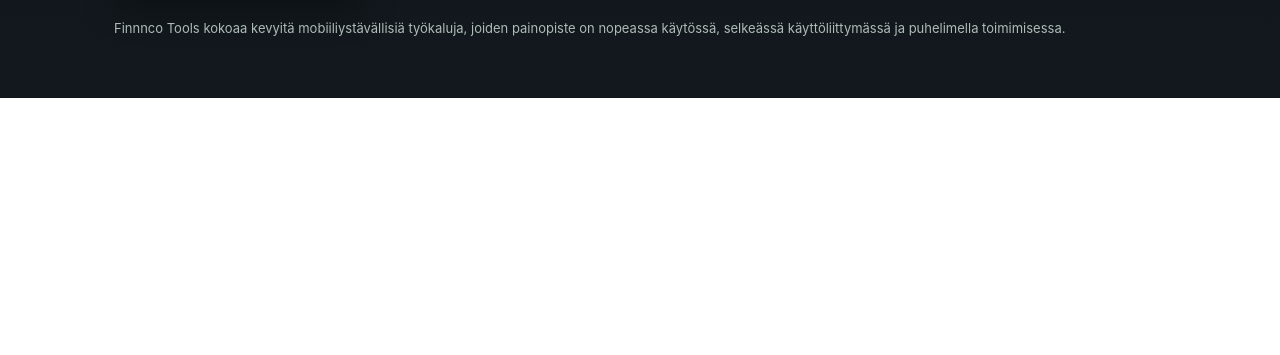
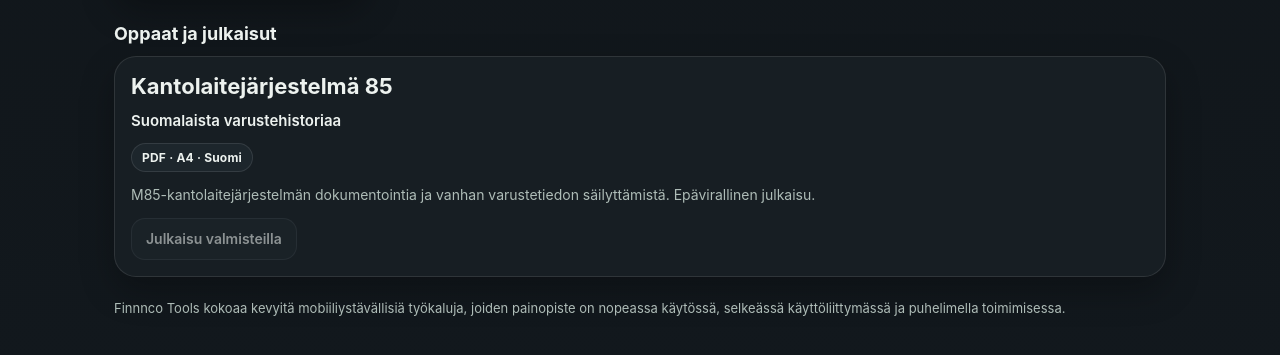
Before and after one commit to finnncofiles/finnncofiles.github.io, a plain HTML site: page index.html in a window 1280 px wide. Shown: the part 937-1292 px from the top of the page. Before the commit the page ends 1035 px from the top, so only its background shows below. Drawn offline with Linux system fonts and the light colour scheme.

Commit message:
Add files via upload

```diff
--- a/index.html
+++ b/index.html
@@ -100,6 +100,9 @@
       line-height: 1.55;
       font-size: 15px;
     }
+
+    .publications { margin-top: 26px; }
+    .publications .card { min-height: 0; }
 
     .section-title {
       margin: 0 0 12px;
@@ -216,7 +219,7 @@
     <div class="topbar">
       <div class="brand">
         <h1>Finnnco Tools</h1>
-        <p id="introLine">Kevyitä mobiiliystävällisiä työkaluja yhteen rajattuun ongelmaan kerrallaan.</p>
+        <p id="introLine">Mobiiliystävällisiä työkaluja, oppaita ja julkaisuja.</p>
       </div>
       <div class="lang-switch" aria-label="Language selector">
         <button class="active" data-lang="fi">FI</button>
@@ -283,13 +286,35 @@
       </article>
     </div>
 
+    <section class="publications" aria-labelledby="publicationsTitle">
+      <h2 class="section-title" id="publicationsTitle" data-i18n="publicationsTitle">Oppaat ja julkaisut</h2>
+      <div class="grid">
+        <article class="card">
+          <h3 data-i18n="m85.title">Kantolaitejärjestelmä 85</h3>
+          <div class="subtitle" data-i18n="m85.subtitle">Suomalaista varustehistoriaa</div>
+          <div class="badge" data-i18n="m85.format">PDF · A4 · Suomi</div>
+          <p data-i18n="m85.desc">M85-kantolaitejärjestelmän dokumentointia ja vanhan varustetiedon säilyttämistä. Epävirallinen julkaisu.</p>
+          <div class="actions">
+            <!-- Julkaisulinkki lisätään, kun julkinen PDF-versio ja julkaisuoikeudet on tarkistettu. -->
+            <span class="btn disabled" aria-disabled="true" data-i18n="m85.status">Julkaisu valmisteilla</span>
+          </div>
+        </article>
+      </div>
+    </section>
+
     <div class="footer" id="footerText">Finnnco Tools kokoaa kevyitä mobiiliystävällisiä työkaluja, joiden painopiste on nopeassa käytössä, selkeässä käyttöliittymässä ja puhelimella toimimisessa.</div>
   </div>
 
   <script>
     const translations = {
       fi: {
-        introLine: 'Kevyitä mobiiliystävällisiä työkaluja yhteen rajattuun ongelmaan kerrallaan.',
+        "publicationsTitle": "Oppaat ja julkaisut",
+        "m85.title": "Kantolaitejärjestelmä 85",
+        "m85.subtitle": "Suomalaista varustehistoriaa",
+        "m85.format": "PDF · A4 · Suomi",
+        "m85.desc": "M85-kantolaitejärjestelmän dokumentointia ja vanhan varustetiedon säilyttämistä. Epävirallinen julkaisu.",
+        "m85.status": "Julkaisu valmisteilla",
+        introLine: 'Mobiiliystävällisiä työkaluja, oppaita ja julkaisuja.',
         heroText: 'Finnnco Tools kokoaa kevyitä mobiiliystävällisiä työkaluja, joiden idea on ratkaista yksi rajattu ongelma kerrallaan. Tavoitteena on nopea käyttö, selkeä käyttöliittymä ja toimivuus puhelimella. Osa työkaluista voi tukea operatiivista käyttöä, osa on selvästi harjoitteluun tarkoitettuja.',
         toolsTitle: 'Työkalut',
         openTool: 'Avaa työkalu',
@@ -312,7 +337,13 @@
         footerText: 'Finnnco Tools kokoaa kevyitä mobiiliystävällisiä työkaluja, joiden painopiste on nopeassa käytössä, selkeässä käyttöliittymässä ja puhelimella toimimisessa.'
       },
       en: {
-        introLine: 'Light mobile-friendly tools focused on one clearly limited problem at a time.',
+        "publicationsTitle": "Guides and publications",
+        "m85.title": "M85 load-carrying system",
+        "m85.subtitle": "Finnish equipment history",
+        "m85.format": "PDF · A4 · Finnish",
+        "m85.desc": "Documentation of the M85 load-carrying system and preservation of historical equipment knowledge. Unofficial publication.",
+        "m85.status": "Publication in preparation",
+        introLine: 'Mobile-friendly tools, guides and publications.',
         heroText: 'Finnnco Tools brings together lightweight mobile-friendly tools built to solve one defined problem at a time. The goal is fast use, a clear interface, and reliable phone usability. Some tools may support operational use, while others are clearly intended for training.',
         toolsTitle: 'Tools',
         openTool: 'Open tool',
@@ -335,7 +366,13 @@
         footerText: 'Finnnco Tools brings together lightweight mobile-friendly tools focused on fast use, a clear interface, and practical phone usability.'
       },
       uk: {
-        introLine: 'Легкі мобільні інструменти для вирішення однієї чітко обмеженої задачі за раз.',
+        "publicationsTitle": "Посібники та публікації",
+        "m85.title": "Система перенесення спорядження M85",
+        "m85.subtitle": "Історія фінського спорядження",
+        "m85.format": "PDF · A4 · фінською",
+        "m85.desc": "Документування системи перенесення спорядження M85 та збереження історичних відомостей про спорядження. Неофіційна публікація.",
+        "m85.status": "Публікація готується",
+        introLine: 'Мобільні інструменти, посібники та публікації.',
         heroText: 'Finnnco Tools об’єднує легкі мобільні інструменти, створені для вирішення однієї визначеної задачі за раз. Мета полягає у швидкому використанні, зрозумілому інтерфейсі та надійній роботі на телефоні. Частина інструментів може підтримувати оперативне застосування, а частина чітко призначена для навчання.',
         toolsTitle: 'Інструменти',
         openTool: 'Відкрити інструмент',
```
